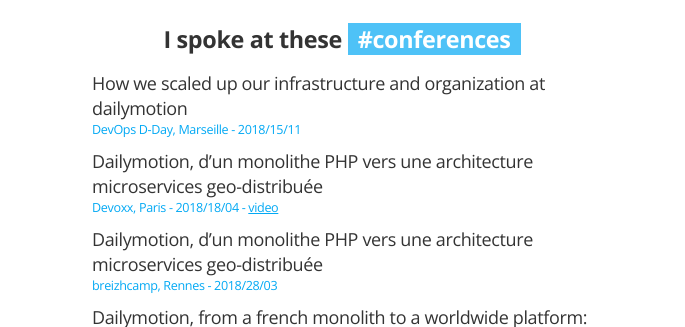
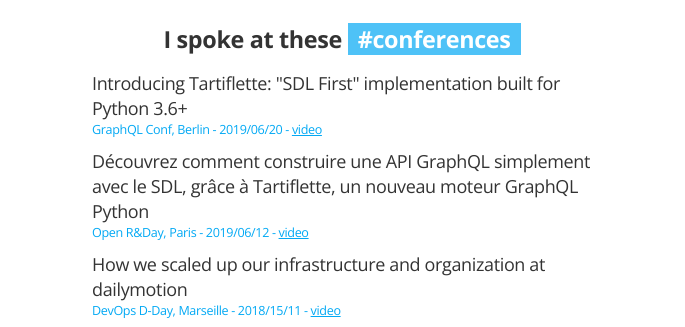
Before and after one commit to tsunammis/tsunammis.github.io, a website: page src/index.html in a window 1280 px wide. Shown: the part 477-804 px from the top of the page, without its empty margins (298-983 px from the left). Drawn offline with nearby package versions, Linux system fonts and the light colour scheme.

Commit message:
:tada: add videos for conferences and meetups

```diff
--- a/src/index.html
+++ b/src/index.html
@@ -88,8 +88,16 @@
   <h2>I spoke at these <span class="hashtag hashtag-confs">#conferences</span></h2>
   <ul class="events events-confs">
     <li class="event">
+      <a href="https://www.graphqlconf.org/" target="_blank" class="title">Introducing Tartiflette: "SDL First" implementation built for Python 3.6+</a>
+      <span class="place">GraphQL Conf, Berlin</em> - <span class="date">2019/06/20</span> - <a href="https://www.youtube.com/watch?v=r070pi8np1M" target="_blank">video</a></span>
+    </li>
+    <li class="event">
+      <a href="https://openrday.oodrive.fr/" target="_blank" class="title">Découvrez comment construire une API GraphQL simplement avec le SDL, grâce à Tartiflette, un nouveau moteur GraphQL Python</a>
+      <span class="place">Open R&Day, Paris</em> - <span class="date">2019/06/12</span> - <a href="https://www.youtube.com/watch?v=hB7EoIj3DfM" target="_blank">video</a></span>
+    </li>
+    <li class="event">
       <a href="http://2018.devops-dday.com/" target="_blank" class="title">How we scaled up our infrastructure and organization at dailymotion</a>
-      <span class="place">DevOps D-Day, Marseille</em> - <span class="date">2018/15/11</span></span>
+      <span class="place">DevOps D-Day, Marseille</em> - <span class="date">2018/15/11</span> - <a href="https://www.youtube.com/watch?v=-yhm7jF4TB8" target="_blank">video</a></span>
     </li>
     <li class="event">
       <a href="https://www.devoxx.fr/" target="_blank" class="title">Dailymotion, d’un monolithe PHP vers une architecture microservices geo-distribuée</a>
@@ -188,7 +196,7 @@
     </li>
     <li class="event">
       <a href="https://www.meetup.com/HumanTalks-Paris/events/234463432/" target="_blank" class="title">GraphQL, the new age of API ?</a>
-      <span class="place">Google for HumanTalks - <span class="date">2016/11/08</span></span>
+      <span class="place">Google for HumanTalks - <span class="date">2016/11/08</span> - <a href="https://www.youtube.com/watch?v=NgAXGgo3P4g" target="_blank">video</a></span>
     </li>
     <li class="event">
       <a href="https://www.meetup.com/Kubernetes-Paris/events/232059748/" target="_blank" class="title">Retour d'expérience sur l'intégration de k8s avec AWS</a>
```
Also changed, not shown: 1 other file.
